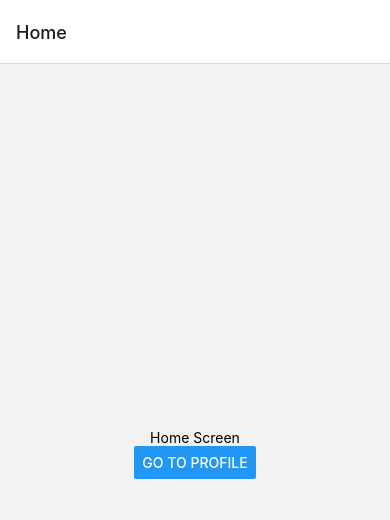
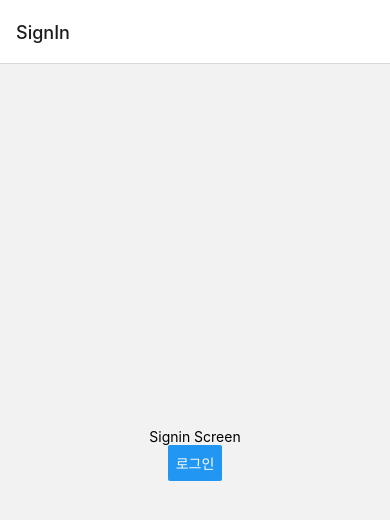
Before and after one commit to socratone/ReactNativeExample, a React Native app: screen /SignIn in a window 390 px wide. Shown: the top 520 px of the page. Built offline with nearby package versions, Linux system fonts and the light colour scheme.

Commit message:
feat: 로그인 로직 추가

```diff
--- a/App.tsx
+++ b/App.tsx
@@ -9,23 +9,13 @@
  */
 
 import React from 'react';
-import { NavigationContainer } from '@react-navigation/native';
-import { createNativeStackNavigator } from '@react-navigation/native-stack';
-import HomeScreen from './src/screens/HomeScreen';
-import ProfileScreen from './src/screens/ProfileScreen';
 import { UserTokenContextProvider } from './src/contexts/UserTokenContext';
-
-const Stack = createNativeStackNavigator();
+import Navigation from './src/Navigation';
 
 const App = () => {
   return (
     <UserTokenContextProvider>
-      <NavigationContainer>
-        <Stack.Navigator initialRouteName="Home">
-          <Stack.Screen name="Home" component={HomeScreen} />
-          <Stack.Screen name="Profile" component={ProfileScreen} />
-        </Stack.Navigator>
-      </NavigationContainer>
+      <Navigation />
     </UserTokenContextProvider>
   );
 };
--- /dev/null
+++ b/src/Navigation.tsx
@@ -0,0 +1,34 @@
+import React, { useContext } from 'react';
+import { NavigationContainer } from '@react-navigation/native';
+import { createNativeStackNavigator } from '@react-navigation/native-stack';
+import HomeScreen from './screens/HomeScreen';
+import ProfileScreen from './screens/ProfileScreen';
+import { UserTokenContext } from './contexts/UserTokenContext';
+import SigninScreen from './screens/SigninScreen';
+import SignupScreen from './screens/SignupScreen';
+
+const Stack = createNativeStackNavigator();
+
+const Navigation = () => {
+  const { token } = useContext(UserTokenContext);
+
+  return (
+    <NavigationContainer>
+      <Stack.Navigator>
+        {token ? (
+          <>
+            <Stack.Screen name="Home" component={HomeScreen} />
+            <Stack.Screen name="Profile" component={ProfileScreen} />
+          </>
+        ) : (
+          <>
+            <Stack.Screen name="SignIn" component={SigninScreen} />
+            <Stack.Screen name="SignUp" component={SignupScreen} />
+          </>
+        )}
+      </Stack.Navigator>
+    </NavigationContainer>
+  );
+};
+
+export default Navigation;
--- a/src/contexts/UserTokenContext.tsx
+++ b/src/contexts/UserTokenContext.tsx
@@ -1,6 +1,6 @@
 import React, { createContext, useState } from 'react';
 
-const UserTokenContext = createContext({
+export const UserTokenContext = createContext({
   token: null as string | null,
   handleChangeToken: (token: string | null) => {
     console.log(token);
--- /dev/null
+++ b/src/screens/SigninScreen.tsx
@@ -0,0 +1,24 @@
+import React, { useContext } from 'react';
+import { View, Text, StyleSheet, Button } from 'react-native';
+import { UserTokenContext } from '../contexts/UserTokenContext';
+
+function SigninScreen() {
+  const { handleChangeToken } = useContext(UserTokenContext);
+
+  return (
+    <View style={styles.container}>
+      <Text>Signin Screen</Text>
+      <Button title="로그인" onPress={() => handleChangeToken('token-!@#$')} />
+    </View>
+  );
+}
+
+const styles = StyleSheet.create({
+  container: {
+    flex: 1,
+    alignItems: 'center',
+    justifyContent: 'center',
+  },
+});
+
+export default SigninScreen;
--- /dev/null
+++ b/src/screens/SignupScreen.tsx
@@ -0,0 +1,20 @@
+import React from 'react';
+import { View, Text, StyleSheet } from 'react-native';
+
+function SignupScreen() {
+  return (
+    <View style={styles.container}>
+      <Text>Signup Screen</Text>
+    </View>
+  );
+}
+
+const styles = StyleSheet.create({
+  container: {
+    flex: 1,
+    alignItems: 'center',
+    justifyContent: 'center',
+  },
+});
+
+export default SignupScreen;
```
